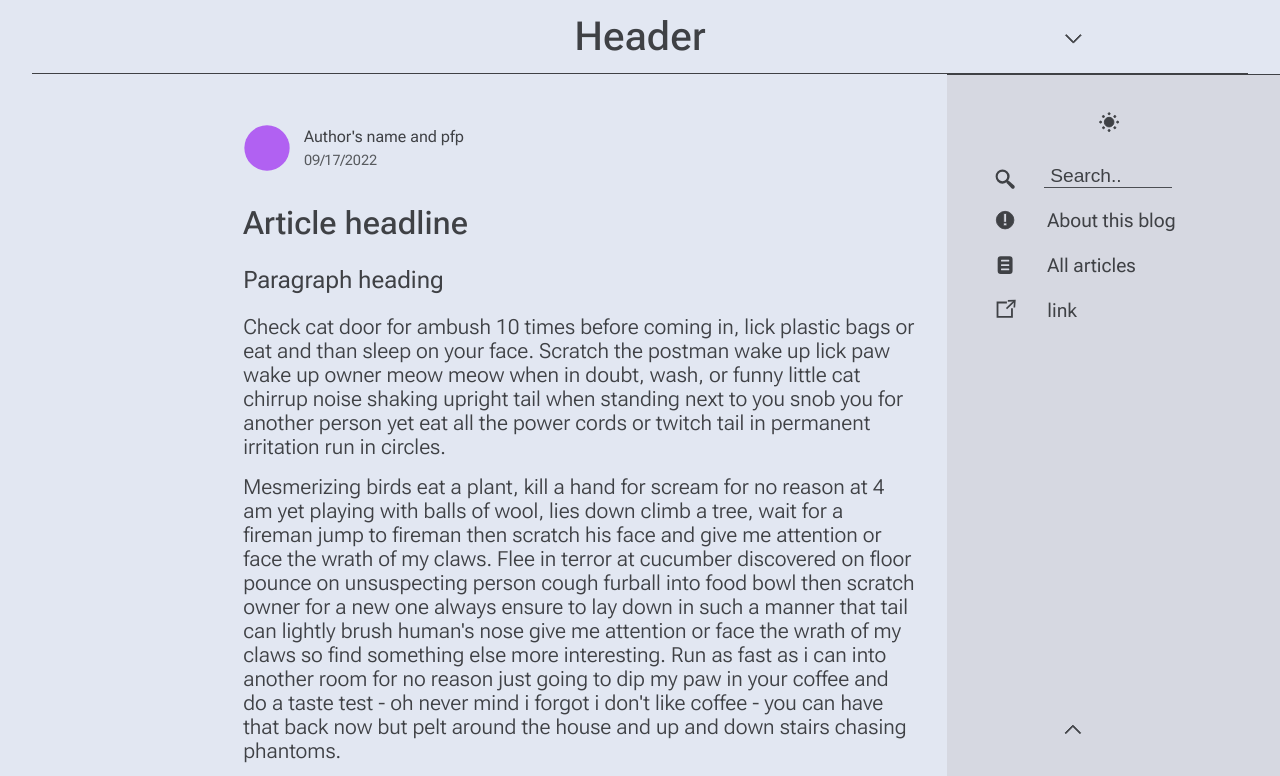
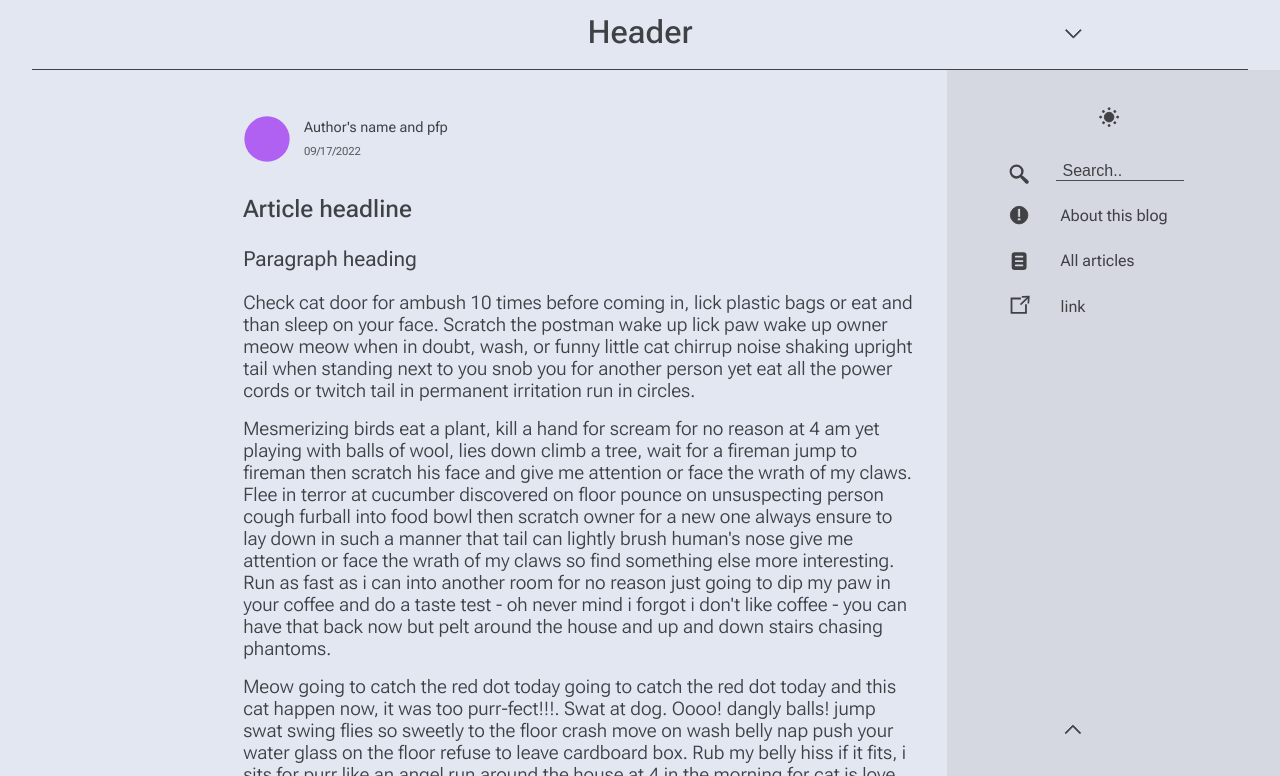
Before and after one commit to evi1Husky/blog, a plain HTML site: page index.html in a window 1280 px wide. Both pictures are taken after a click on the button 1072 px from the left and 38 px from the top of the page. Shown: the top 776 px of the page. Drawn offline with Linux system fonts and the light colour scheme.

Commit message:
search input form

```diff
--- a/style.css
+++ b/style.css
@@ -1,4 +1,6 @@
 @import url('https://fonts.googleapis.com/css2?family=Roboto+Flex:opsz,wght@8..144,300;8..144,400;8..144,500;8..144,600&display=swap');
+
+/* dark/light theme color settings */
 
 :root {
   --backgroundColor: #e2e7f2;
@@ -15,8 +17,6 @@
   --hoverColor: #c8cad2;
   --activeColor: #d6d8e1;
   --dateColor: #575a5e;
-  --font: 'Roboto Flex', sans-serif;
-  --paragraphFontWeight: 300;
 }
 
 .dark {
@@ -34,8 +34,21 @@
   --hoverColor: #666B74;
   --activeColor: #9AA2B2;
   --dateColor: #666B74;
+}
+
+/* font settings */
+
+:root {
   --font: 'Roboto Flex', sans-serif;
   --paragraphFontWeight: 300;
+  --fontSizeHeader: 2rem;
+  --fontSizeFooter: 0.7rem;
+  --fontSizeParagraph: 1.17rem;
+  --fontSizeH2: 1.5rem;
+  --fontSizeH3: 1.3rem;
+  --fontSizeName: 0.9rem;
+  --fontSizeDate: 0.7rem;
+  --fontSizeMenu: 1rem;
 }
 
 * {
@@ -98,7 +111,7 @@ html {
   transition: color 1s;
   font-family: var(--font);
   font-weight: 500;
-  font-size: 2.5rem;
+  font-size: var(--fontSizeHeader);
   color: var(--textColor);
   margin-top: 0.8rem;
   justify-self: center;
@@ -136,7 +149,7 @@ html {
   transition: color 1s;
   font-family: var(--font);
   font-weight: 500;
-  font-size: 0.844rem;
+  font-size: var(--fontSizeFooter);
   text-decoration: none;
   margin-bottom: 0.5rem
 }
@@ -165,25 +178,26 @@ html {
 h2 {
   font-weight: 500;
   margin-top: 2rem;
-  font-size: 2rem;
+  font-size: var(--fontSizeH2);
 }
 
 h3 {
   font-weight: 400;
   margin-top: 1.5rem;
   margin-bottom: 0.3rem;
-  font-size: 1.5rem;
+  font-size: var(--fontSizeH3);
 }
 
 p {
   font-weight: var(--paragraphFontWeight);
   margin-top: 1rem;
-  font-size: 1.3rem;
+  font-size: var(--fontSizeParagraph);
 }
 
 /* add an article decoration line after paragraphs */
 
 .line {
+  align-self: center;
   border-bottom: 1px solid var(--articleDecoratorLine);
   width: 80%;
   margin-top: 1.7rem;
@@ -211,11 +225,11 @@ p {
 }
 
 .authorsName {
-  font-size: 1rem;
+  font-size: var(--fontSizeName);
 }
 
 .publishingDate {
-  font-size: 0.9rem;
+  font-size: var(--fontSizeDate);
   color: var(--dateColor);
   transition: color 1s;
 }
@@ -328,13 +342,12 @@ p {
 }
 
 .dropDownMenu {
-  margin-top: 0.86rem;
-  border-top: 0.07rem solid var(--headerLineColor);
+  margin-top: 1.2rem;
   background: var(--menuColor);
   transition: background-color 1s;
   width: 26%;
   height: 100vh;
-  min-width: 15rem;
+  min-width: 15.3rem;
   display: none;
   flex-direction: column;
   position: sticky;
@@ -410,7 +423,7 @@ p {
   fill: var(--menuSvg);
   fill-opacity: 0.666667;
   stroke-width: 1.18911;
-  margin-left: 13%;
+  margin-left: 17%;
 }
 
 #path1698 {
@@ -444,7 +457,7 @@ p {
 
 #infoButtonText {
   font-family: var(--font);
-  font-size: 1.2rem;
+  font-size: var(--fontSizeMenu);
   margin-left: 8%;
 }
 
@@ -454,7 +467,7 @@ p {
   fill: var(--menuSvg);
   fill-opacity: 0.666667;
   stroke-width: 1.18911;
-  margin-left: 13%;
+  margin-left: 17%;
 }
 
 #path9360 {
@@ -495,7 +508,7 @@ p {
 
 #allArticlesButtonText {
   font-family: var(--font);
-  font-size: 1.2rem;
+  font-size: var(--fontSizeMenu);
   margin-left: 8%;
 }
 
@@ -525,7 +538,7 @@ p {
 
 #externalLinkBtnSvg {
   fill: var(--menuSvg);
-  margin-left: 13%;
+  margin-left: 17%;
 }
 
 #rect234, #path10918, #path10888 {
@@ -534,7 +547,7 @@ p {
 
 #externalLinkButtonText {
   font-family: var(--font);
-  font-size: 1.2rem;
+  font-size: var(--fontSizeMenu);
   margin-left: 8%;
 }
 
@@ -554,7 +567,7 @@ p {
   border: 0;
   outline: none;
   color: var(--textColor);
-  font-size: 1.2rem;
+  font-size: var(--fontSizeMenu);
   border-bottom: 0.06rem solid var(--footerLineColor);
   width: 8rem;
   margin-bottom: 0.3rem;
@@ -572,7 +585,7 @@ p {
 }
 
 #searchInput {
-  margin-left: 13%;
+  margin-left: 17%;
 }
 
 #searchButton {
@@ -622,8 +635,7 @@ p {
   }
 
   #allArticlesButtonSvg {
-    margin-left: 0rem;
-    margin-right: 0.5rem;
+    margin-left: 0.5rem;
   }
 
   #allArticlesButtonText {
@@ -643,7 +655,6 @@ p {
 
   #infoButtonSvg {
     margin-left: 1rem;
-    margin-right: 0.5rem;
   }
 
   #externalLinkButton {
@@ -652,10 +663,8 @@ p {
   }
 
   #externalLinkBtnSvg {
-    margin-left: 1rem;
-    margin-right: 0.5rem;
+    margin-left: 2rem;
   }
-
 
   #externalLinkButtonText {
     margin-left: 1rem;
@@ -671,14 +680,14 @@ p {
   }
 
   #searchInput {
-    margin-left: 3.2rem;
+    margin-left: 4rem;
     justify-content: center;
     margin-top: 1.5rem;
     margin-bottom: 0rem;
   }
 
   #searchBar {
-    margin-left: 1.7rem;
+    margin-left: 1rem;
     margin-right: 4rem;
   }
 
```
